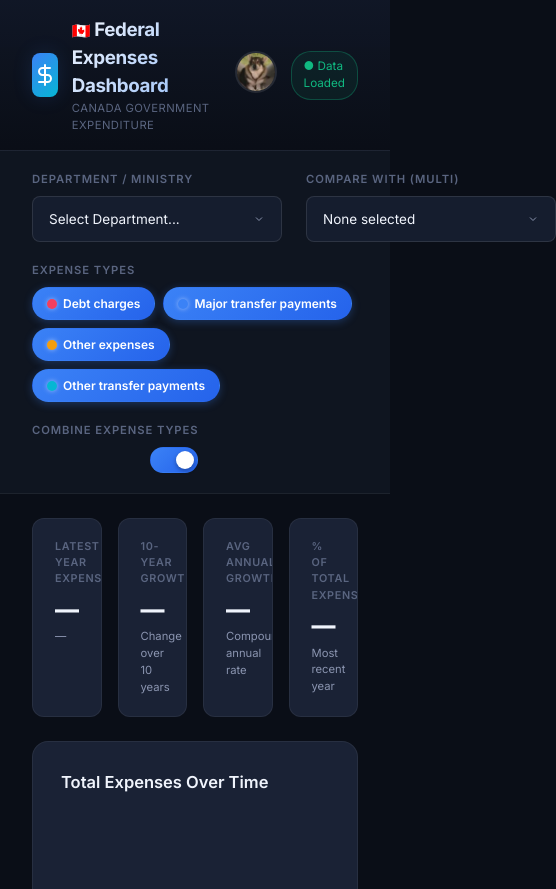
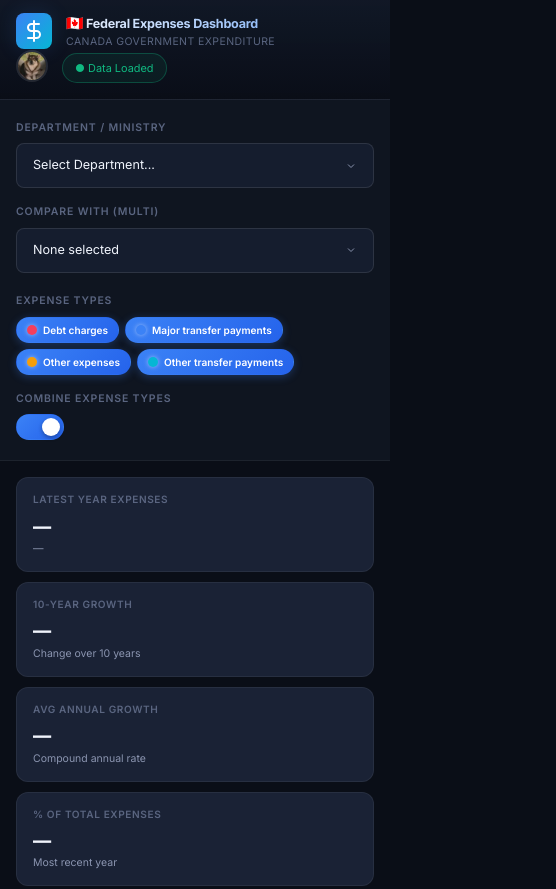
Before and after one commit to georgetaylor3978/canada-federal-exp-paytype, a website: page index.html in a window 390 px wide. Shown: the top 889 px of the page, 556 px wide, since content can reach past the window. Drawn offline with nearby package versions, Linux system fonts and the light colour scheme.

Commit message:
Mobile responsive CSS + scroll-away header

```diff
--- a/index.css
+++ b/index.css
@@ -67,10 +67,7 @@ body {
 .header {
   background: linear-gradient(180deg, rgba(17, 24, 39, 0.95) 0%, rgba(10, 14, 23, 0.98) 100%);
   border-bottom: 1px solid var(--border);
-  backdrop-filter: blur(12px);
-  position: sticky;
-  top: 0;
-  z-index: 100;
+  /* Header scrolls away — NOT sticky */
 }
 
 .header-content {
@@ -692,3 +689,118 @@ input:checked+.slider:before {
   font-size: 0.75rem;
   color: var(--text-muted);
 }
+
+/* ═══════════════════════════════════════
+   MOBILE RESPONSIVE
+   ═══════════════════════════════════════ */
+
+@media (max-width: 900px) {
+  .controls-row {
+    flex-direction: column;
+    gap: 16px;
+  }
+
+  .control-group {
+    min-width: 100%;
+  }
+
+  .summary-cards {
+    grid-template-columns: repeat(2, 1fr);
+  }
+
+  .slicer-row {
+    flex-direction: column;
+    align-items: flex-start;
+    gap: 16px;
+  }
+
+  .toggle-group {
+    align-items: flex-start;
+  }
+}
+
+@media (max-width: 600px) {
+  html {
+    font-size: 14px;
+  }
+
+  .header-content {
+    padding: 12px 16px;
+    flex-wrap: wrap;
+  }
+
+  .logo-icon {
+    width: 36px;
+    height: 36px;
+  }
+
+  .header h1 {
+    font-size: 1rem;
+  }
+
+  .controls-content {
+    padding: 0 16px;
+  }
+
+  .main-content {
+    padding: 16px;
+  }
+
+  .summary-cards {
+    grid-template-columns: 1fr 1fr;
+    gap: 10px;
+  }
+
+  .card {
+    padding: 14px 16px;
+  }
+
+  .card-value {
+    font-size: 1.3rem;
+  }
+
+  .chart-container {
+    padding: 16px;
+    min-height: 350px;
+  }
+
+  .chart-wrapper {
+    height: 300px;
+  }
+
+  .chart-empty-state {
+    height: 260px;
+  }
+
+  .slicer-buttons {
+    gap: 6px;
+  }
+
+  .slicer-btn {
+    padding: 6px 10px;
+    font-size: 0.72rem;
+  }
+
+  .dropdown-menu {
+    max-height: 300px;
+  }
+
+  .footer {
+    padding: 16px;
+  }
+}
+
+@media (max-width: 400px) {
+  .summary-cards {
+    grid-template-columns: 1fr;
+  }
+
+  .header h1 {
+    font-size: 0.9rem;
+  }
+
+  .hobo-img {
+    width: 32px;
+    height: 32px;
+  }
+}
```
